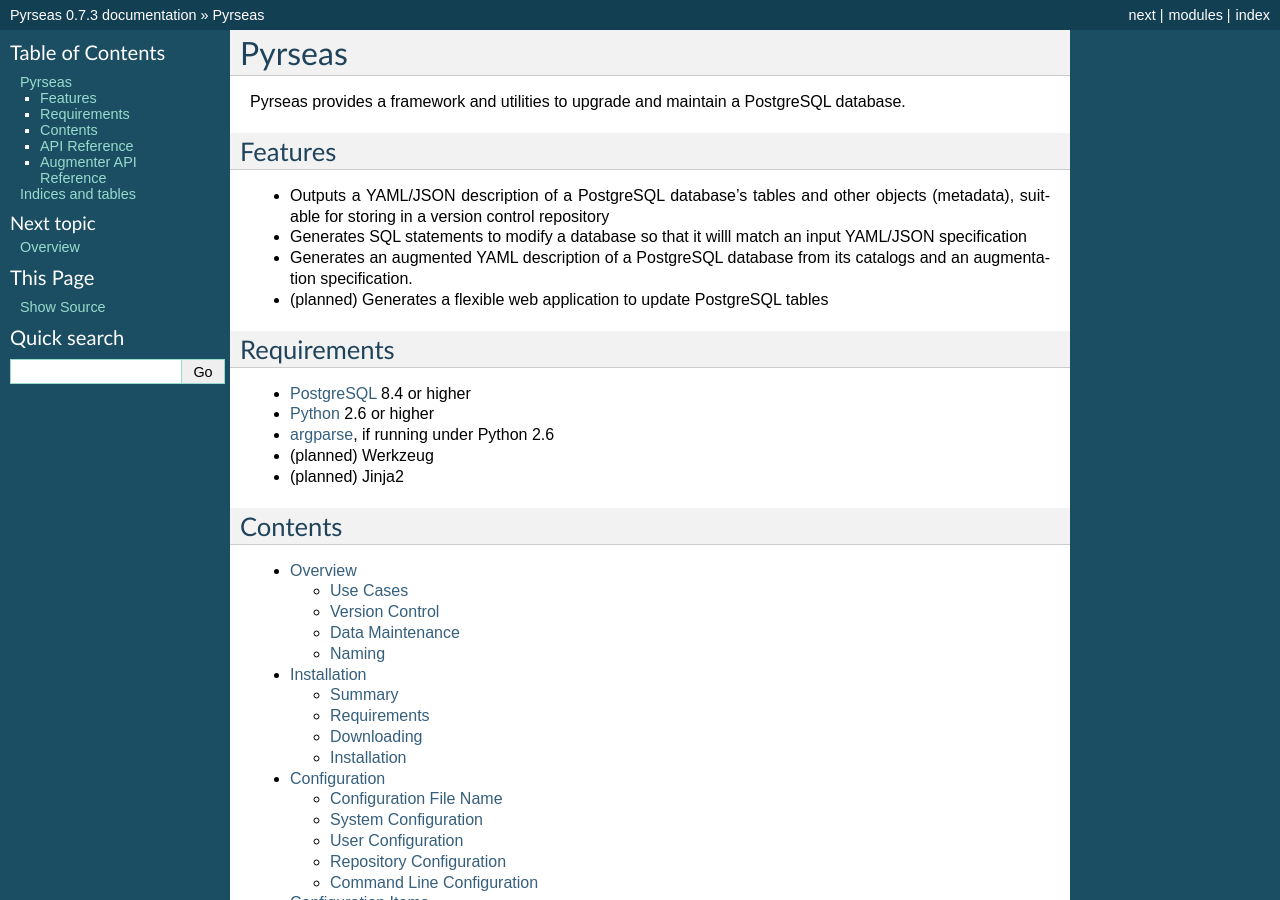
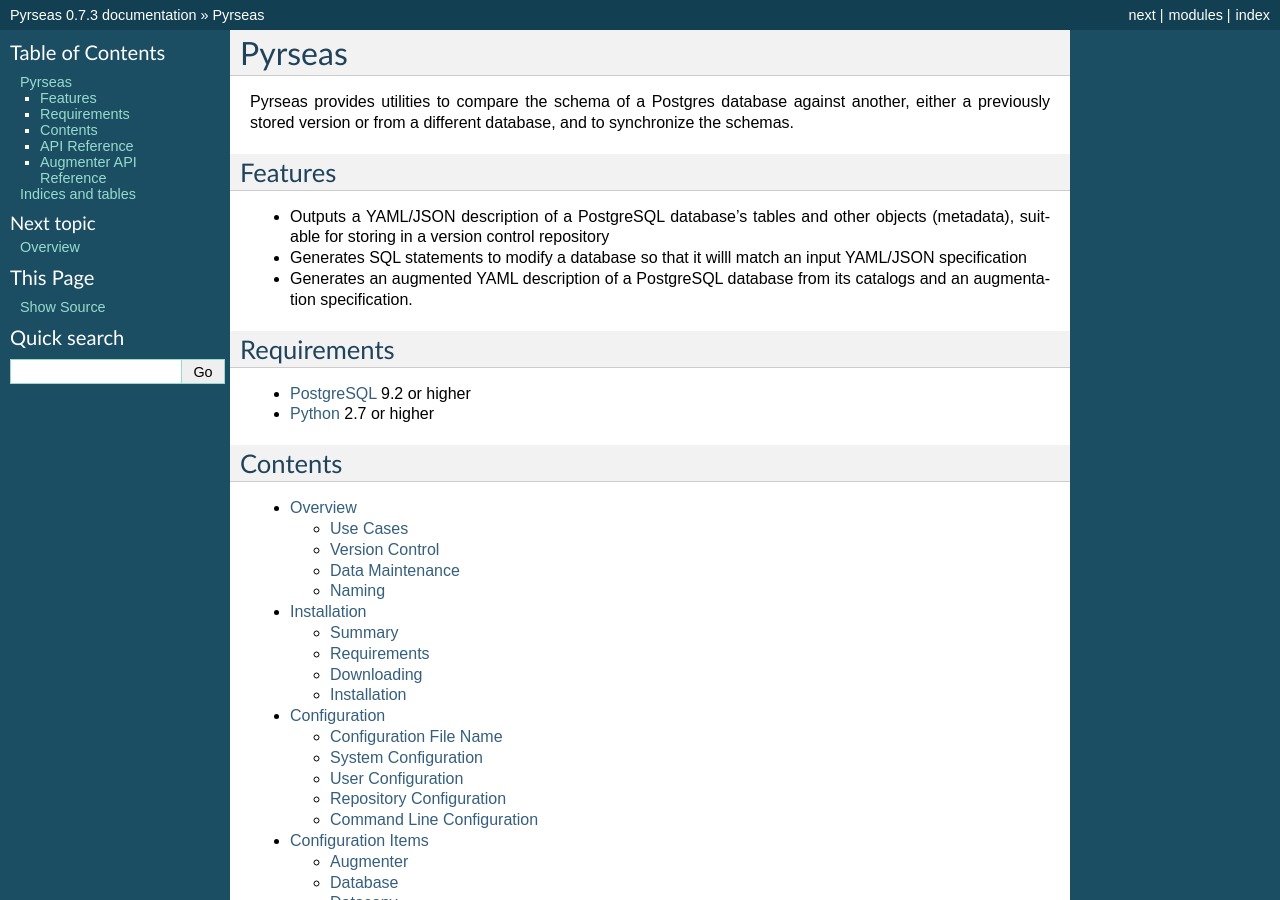
Before and after one commit to perseas/Pyrseas, a Sphinx documentation site: the page built from docs/index.rst, in a window 1280 px wide and 900 px high. Built offline with Sphinx 7.4.7, drawn with Linux system fonts in a browser that asks for light colours.

Commit message:
Update documentation index page [ci skip]

```diff
--- a/docs/index.rst
+++ b/docs/index.rst
@@ -1,8 +1,9 @@
 Pyrseas
 =======
 
-Pyrseas provides a framework and utilities to upgrade and maintain a
-PostgreSQL database.
+Pyrseas provides utilities to compare the schema of a Postgres
+database against another, either a previously stored version or from a
+different database, and to synchronize the schemas.
 
 Features
 --------
@@ -17,22 +18,12 @@
 - Generates an augmented YAML description of a PostgreSQL database
   from its catalogs and an augmentation specification.
 
-- (planned) Generates a flexible web application to update PostgreSQL
-  tables
-
 Requirements
 ------------
 
-- `PostgreSQL <http://www.postgresql.org/>`_ 8.4 or higher
+- `PostgreSQL <http://www.postgresql.org/>`_ 9.2 or higher
 
-- `Python <http://www.python.org/>`_ 2.6 or higher
-
-- `argparse <http://pypi.python.org/pypi/argparse>`_, if running under
-  Python 2.6
-
-- (planned) Werkzeug
-
-- (planned) Jinja2
+- `Python <http://www.python.org/>`_ 2.7 or higher
 
 Contents
 --------
```
